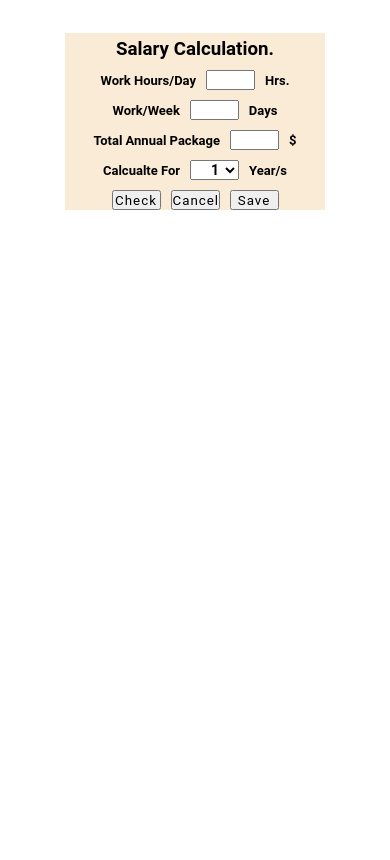
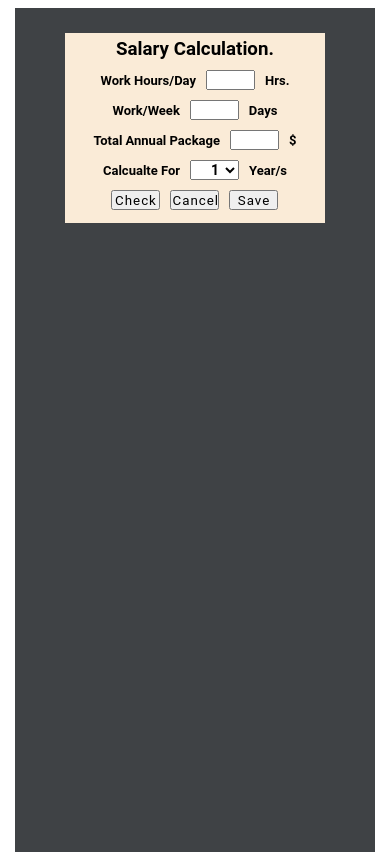
Before and after one commit to chetrajInfo/simpletaxsalarycalc, an Angular app: page / in a window 390 px wide. Built offline with nearby package versions, Linux system fonts and the light colour scheme.

Commit message:
adding main container class in html file

```diff
--- a/src/app/app.component.css
+++ b/src/app/app.component.css
@@ -4,6 +4,12 @@
     padding: 0;
     box-sizing: border-box;
     font-family:  Roboto;
+}
+.main-container{
+    width:96%;
+    margin: 0 2%;
+    height: 100vh;
+    background-color: rgb(63, 66, 69);
 }
 
 .container{
@@ -51,7 +57,7 @@ input[type="text"], select{
 @media screen and (max-width: 600px) {
 
     form{
-       height:auto;
+       height:190px;
        width:260px;
     }
 
--- a/src/app/app.component.html
+++ b/src/app/app.component.html
@@ -1,4 +1,6 @@
 
+
+<div class="main-container">
 <div class="container">
 
 <form autocomplete="off">
@@ -34,3 +36,4 @@
 </div>
 </form>
 </div>
+</div>
```
